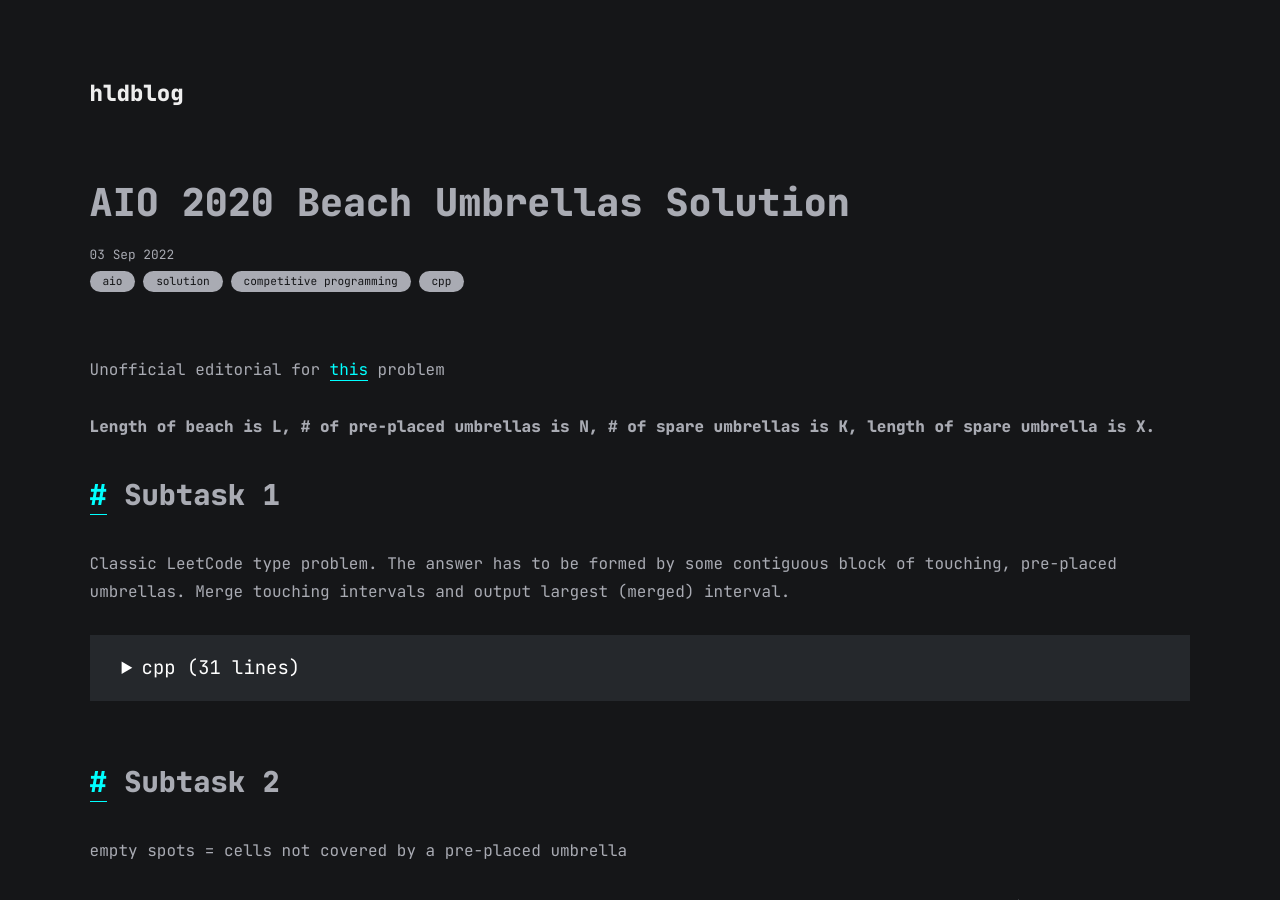
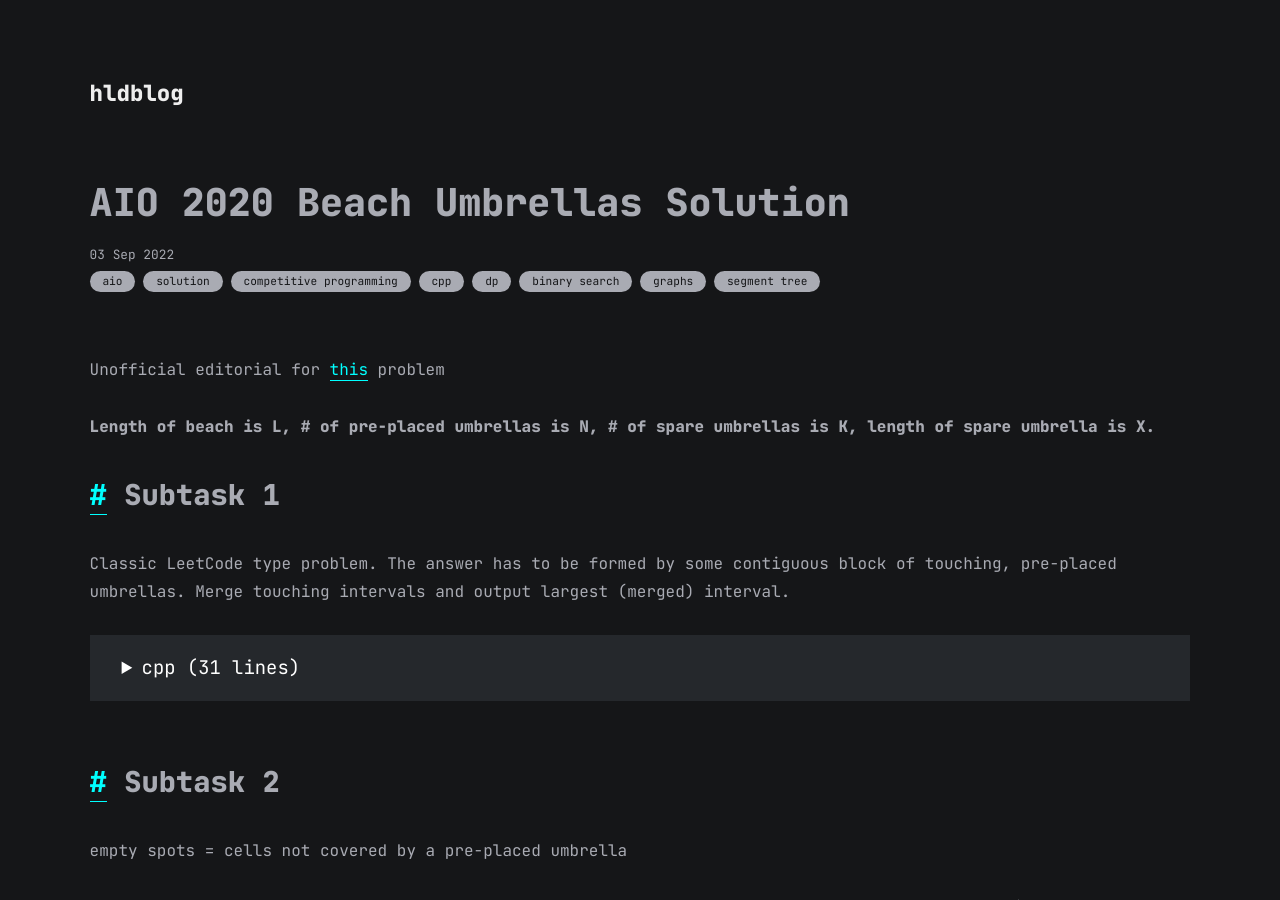
Before and after one commit to heavylightdecomp/blog, a Jekyll site: the page built from all_collections/_posts/2022-09-03-aio-2020-beach.md, in a window 1280 px wide and 900 px high. Built offline with Jekyll 4.4.1, drawn with Linux system fonts in a browser that asks for light colours; formulas are drawn with MathJax 3.

Commit message:
beach umbrellas tag

```diff
--- a/all_collections/_posts/2022-09-03-aio-2020-beach.md
+++ b/all_collections/_posts/2022-09-03-aio-2020-beach.md
@@ -2,7 +2,7 @@
 layout: post
 title: "AIO 2020 Beach Umbrellas Solution"
 date: 2022-09-03
-categories: ["aio", "solution", "competitive programming", "cpp"]
+categories: ["aio", "solution", "competitive programming", "cpp", "dp", "binary search", "graphs", "segment tree"]
 mathjax: true
 ---
 Unofficial editorial for [this](https://orac2.info/problem/aio20beach/) problem
```
